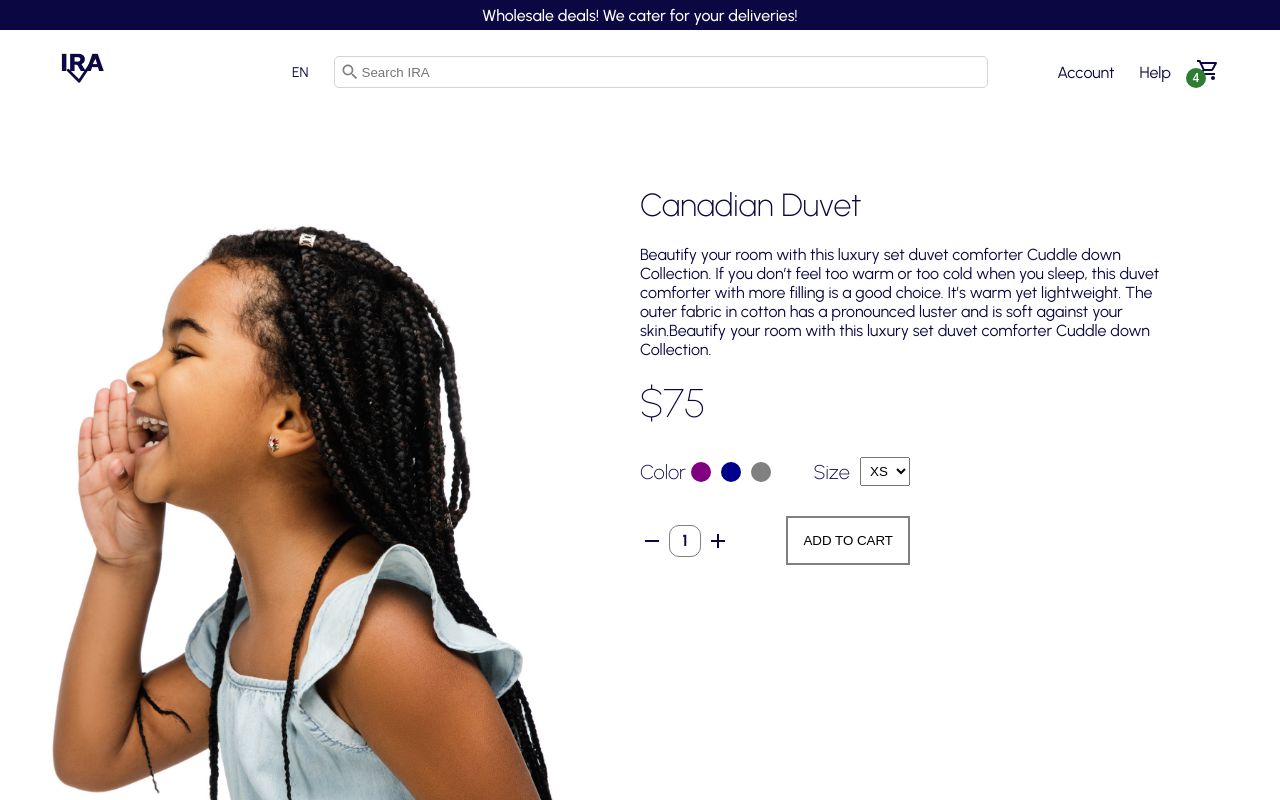
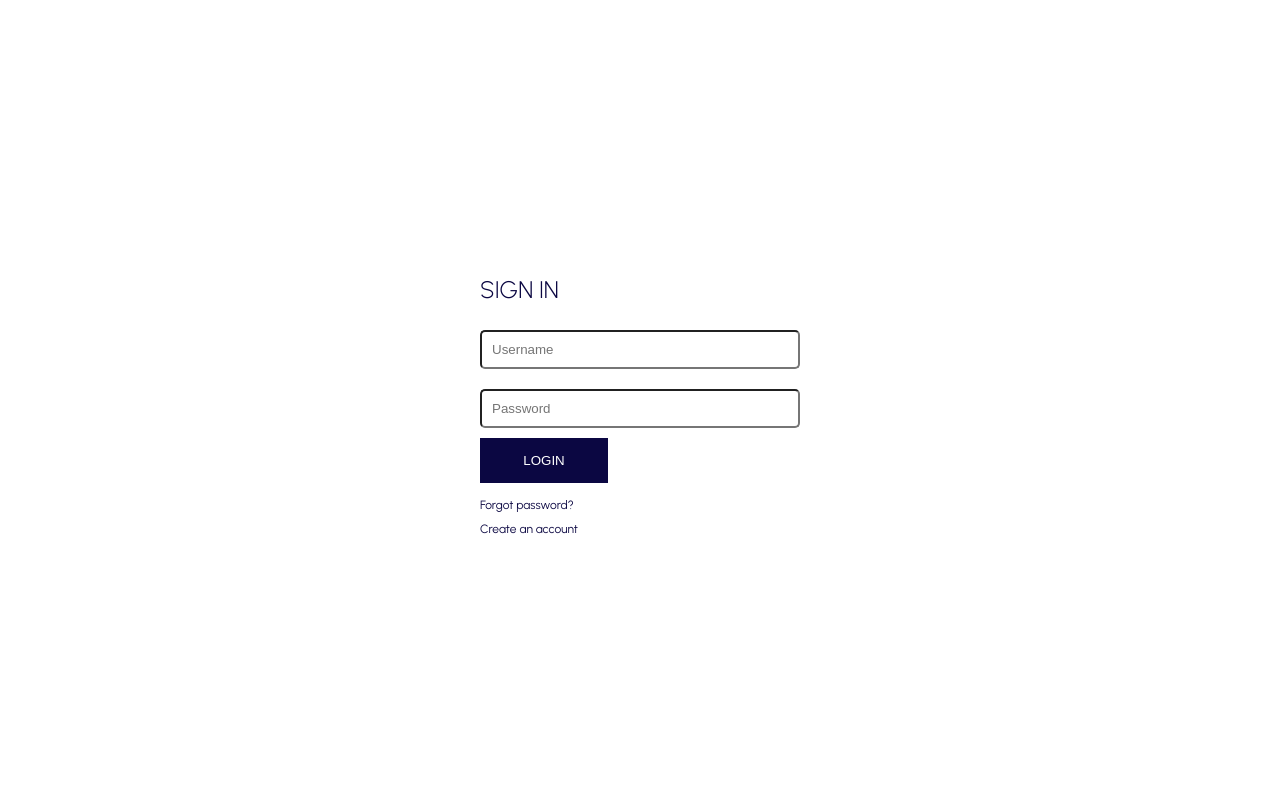
Before and after one commit to Lims-Paces/ira-shop, a React (Create React App) app: page / in a window 1280 px wide. Shown: the top 800 px of the page. Built offline with nearby package versions, Linux system fonts and the light colour scheme.

Commit message:
added register and login page

```diff
--- a/src/App.js
+++ b/src/App.js
@@ -1,11 +1,13 @@
 import Home from "./pages/Home";
+import Login from "./pages/Login";
 import Product from "./pages/Product";
 import ProductList from "./pages/ProductList";
+import Register from "./pages/Register";
 
 function App() {
   return (
     <div className="App">
-      <Product />
+      <Login />
     </div>
   );
 }
--- /dev/null
+++ b/src/pages/Login.js
@@ -0,0 +1,67 @@
+import styled from "@emotion/styled";
+import React from "react";
+
+const Container = styled.div`
+  width: 100vw;
+  height: 100vh;
+  background-color: white;
+  display: flex;
+  justify-content: center;
+  align-items: center;
+`;
+const Wrapper = styled.div`
+  padding: 20px;
+  width: 25%;
+`;
+const Title = styled.h1`
+  font-size: 24px;
+  font-weight: 300;
+`;
+const Form = styled.form`
+  display: flex;
+  flex-direction: column;
+`;
+const Input = styled.input`
+  flex: 1;
+  min-width: 40%;
+  margin: 10px 0;
+  padding: 10px;
+  outline: none;
+  border-radius: 5px;
+`;
+
+const Button = styled.button`
+  width: 40%;
+  border: none;
+  padding: 15px 20px;
+  background-color: #0b0742;
+  color: white;
+  cursor: pointer;
+  margin-bottom: 10px;
+`;
+
+const Link = styled.a`
+  margin: 5px 0;
+  font-size: 12px;
+  cursor: pointer;
+`;
+
+const Login = () => {
+  return (
+    <Container>
+      <Wrapper>
+        <Title>SIGN IN</Title>
+        <Form>
+          <Input placeholder="Username" />
+          <Input placeholder="Password" />
+
+          <Button>LOGIN</Button>
+          <Link>Forgot password?</Link>
+          <Link>Create an account</Link>
+        </Form>
+      </Wrapper>
+    </Container>
+  );
+};
+
+export default Login;
--- /dev/null
+++ b/src/pages/Register.js
@@ -0,0 +1,67 @@
+import styled from "@emotion/styled";
+import React from "react";
+
+const Container = styled.div`
+  width: 100vw;
+  height: 100vh;
+  background-color: white;
+  display: flex;
+  justify-content: center;
+  align-items: center;
+`;
+const Wrapper = styled.div`
+  padding: 20px;
+  width: 40%;
+`;
+const Title = styled.h1`
+  font-size: 24px;
+  font-weight: 300;
+`;
+const Form = styled.form`
+  display: flex;
+  flex-wrap: wrap;
+`;
+const Input = styled.input`
+  flex: 1;
+  min-width: 40%;
+  margin: 20px 10px 0 0;
+  padding: 10px;
+  outline: none;
+  border-radius: 5px;
+`;
+const Agreement = styled.span`
+  font-size: 12px;
+  margin: 20px 0;
+`;
+const Button = styled.button`
+  width: 40%;
+  border: none;
+  padding: 15px 20px;
+  background-color: #0b0742;
+  color: white;
+  cursor: pointer;
+`;
+
+const Register = () => {
+  return (
+    <Container>
+      <Wrapper>
+        <Title>CREATE AN ACCOUNT</Title>
+        <Form>
+          <Input placeholder="First Name" />
+          <Input placeholder="Last Name" />
+          <Input placeholder="Username" />
+          <Input placeholder="Password" />
+          <Input placeholder="Confirm password" />
+          <Agreement>
+            By creating an account, I consent to the processing of my personal
+            data in accordance with the <b>PRIVATE POLICY</b>
+          </Agreement>
+          <Button>CREATE</Button>
+        </Form>
+      </Wrapper>
+    </Container>
+  );
+};
+
+export default Register;
```
